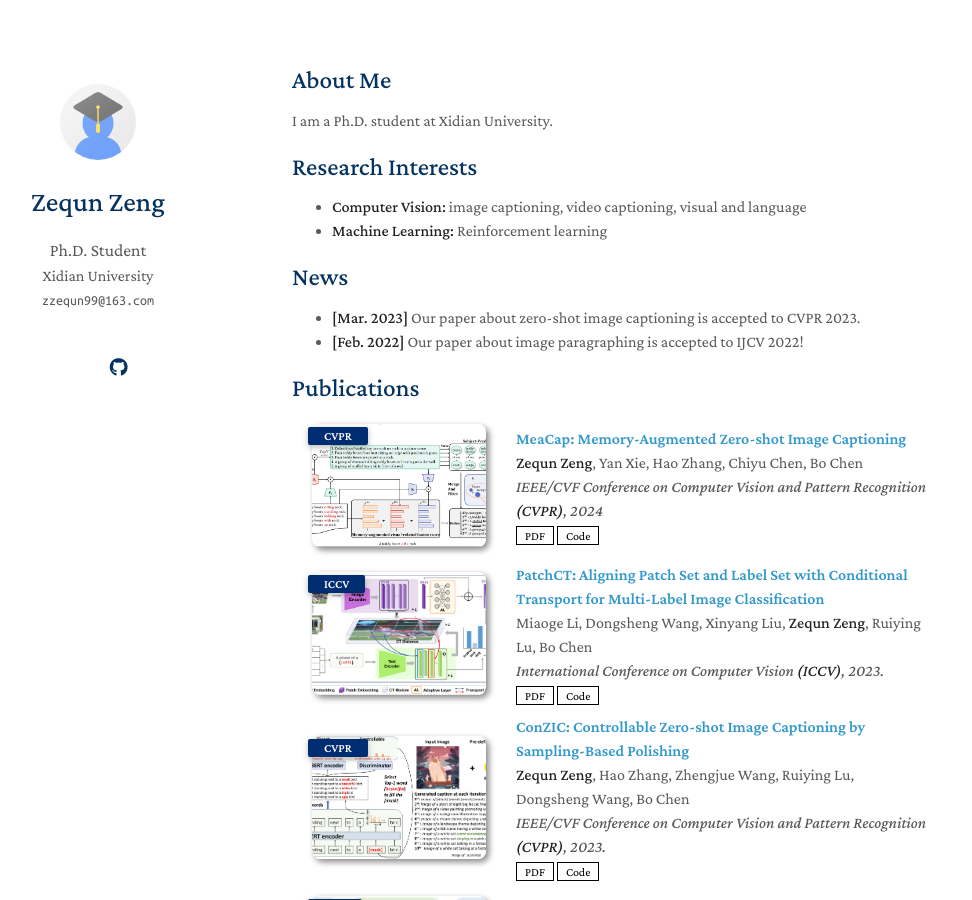
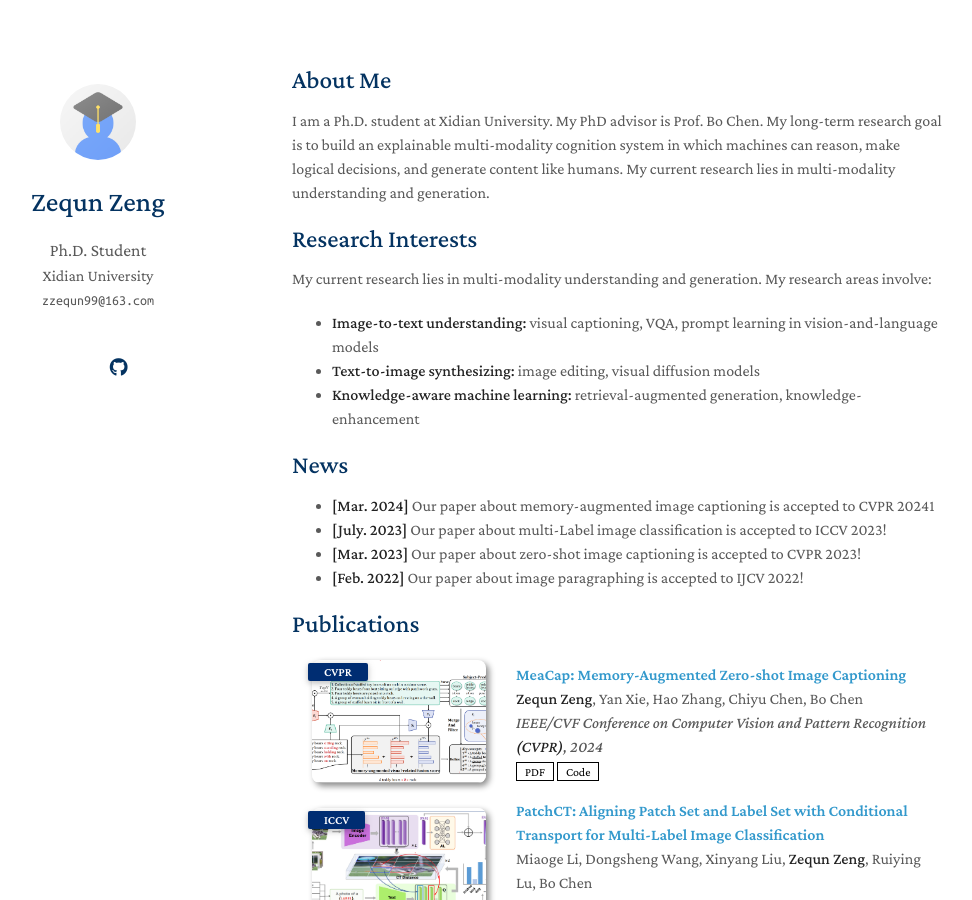
Before and after one commit to joeyz0z/joeyz0z.github.io, a Jekyll site: the page built from index.md, in a window 1280 px wide and 900 px high. Shown: the whole window, without its empty margins (178-1150 px from the left). Built offline with Jekyll 4.4.1, drawn with Linux system fonts in a browser that asks for light colours; nearby versions of some CDN libraries; a style sheet for code colours, icons or effects is not loaded; our own code applies the rules of GitHub Pages for plain Markdown files.

Commit message:
Update index.md

```diff
--- a/index.md
+++ b/index.md
@@ -4,16 +4,18 @@ layout: homepage
 
 ## About Me
 
-I am a Ph.D. student at Xidian University.
+I am a Ph.D. student at Xidian University. My PhD advisor is Prof. Bo Chen. My long-term research goal is to build an explainable multi-modality cognition system in which machines can reason, make logical decisions, and generate content like humans. My current research lies in multi-modality understanding and generation.
 
 ## Research Interests
-
-- **Computer Vision:** image captioning, video captioning, visual and language
-- **Machine Learning:** Reinforcement learning
+My current research lies in multi-modality understanding and generation. My research areas involve:
+- **Image-to-text understanding:** visual captioning, VQA, prompt learning in vision-and-language models
+- **Text-to-image synthesizing:** image editing, visual diffusion models
+- **Knowledge-aware machine learning:** retrieval-augmented generation, knowledge-enhancement
 
 ## News
-
-- **[Mar. 2023]** Our paper about zero-shot image captioning is accepted to CVPR 2023.
+- **[Mar. 2024]** Our paper about memory-augmented image captioning is accepted to CVPR 20241
+- **[July. 2023]** Our paper about multi-Label image classification is accepted to ICCV 2023!
+- **[Mar. 2023]** Our paper about zero-shot image captioning is accepted to CVPR 2023!
 - **[Feb. 2022]** Our paper about image paragraphing is accepted to IJCV 2022!
 
 {% include_relative _includes/publications.md %}
```
